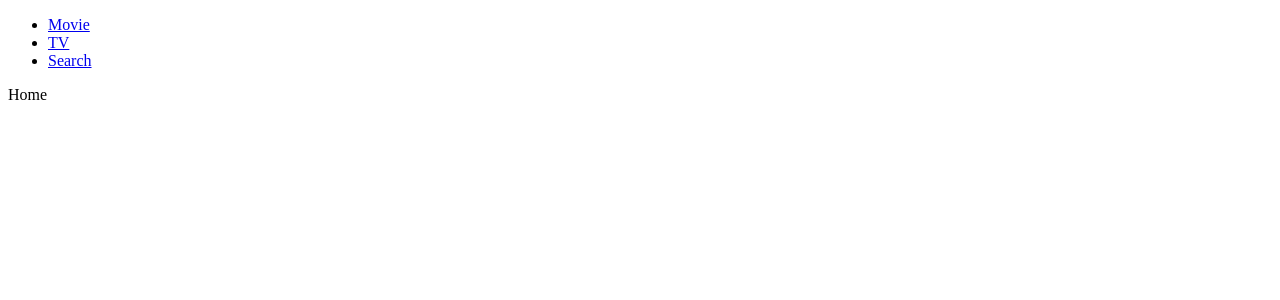
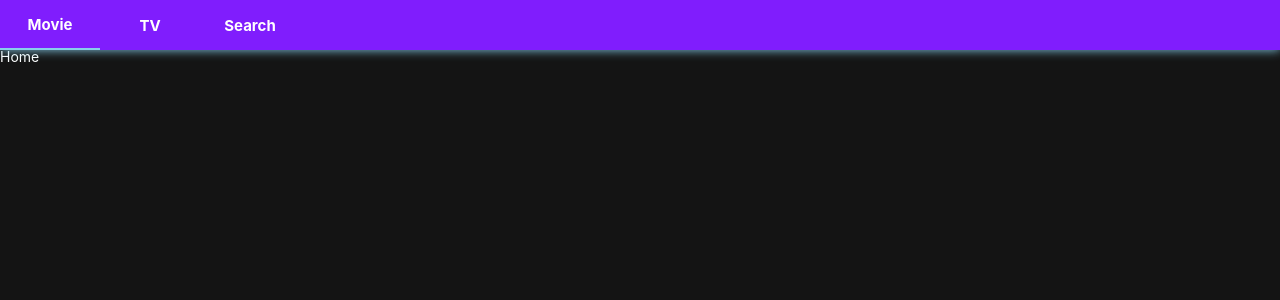
Before and after one commit to gonnabea/JFlix, a React (Create React App) app: page / in a window 1280 px wide. Shown: the top 300 px of the page. Built offline with nearby package versions, Linux system fonts and the light colour scheme.

Commit message:
#3 STYLES

```diff
--- a/package.json
+++ b/package.json
@@ -10,7 +10,9 @@
     "react": "^16.13.1",
     "react-dom": "^16.13.1",
     "react-router-dom": "^5.2.0",
-    "react-scripts": "3.4.1"
+    "react-scripts": "3.4.1",
+    "styled-components": "^5.1.1",
+    "styled-reset": "^4.1.6"
   },
   "scripts": {
     "start": "react-scripts start",
--- a/src/Components/App.js
+++ b/src/Components/App.js
@@ -1,15 +1,15 @@
 import React, {Component} from "react";
 import Router from "Components/Router";
-import Header from "Components/Header";
+import GlobalStyles from "Components/GlobalStyles"
 
 class App extends Component {
     render(){
         return(
             <>
-            <Header/>
             <Router />
+            <GlobalStyles/>
             </>
-        )
+        );
     }
 }
 
--- /dev/null
+++ b/src/Components/GlobalStyles.js
@@ -0,0 +1,22 @@
+import { createGlobalStyle } from "styled-components";
+import reset from "styled-reset";
+
+const globalStyles = createGlobalStyle`
+    ${reset};
+    a{
+        text-decoration: none;
+        color: inherit;
+    }
+    *{
+        box-sizing: border-box;
+    }
+    body{
+        font-family:-apple-system, BlinkMacSystemFont, 'Segoe UI', Roboto, Oxygen, Ubuntu, Cantarell, 'Open Sans', 'Helvetica Neue', sans-serif;
+        font-size: 14px;
+        background-color: rgba(20, 20, 20, 1);
+        color: white;
+        padding-top:50px;
+    }
+`
+
+export default globalStyles;
--- a/src/Components/Header.js
+++ b/src/Components/Header.js
@@ -1,19 +1,85 @@
 import React from "react";
-import { Link, Router } from "react-router-dom";
+import { Link, withRouter } from "react-router-dom";
+import styled from "styled-components";
+
+const Header = styled.header`
+color: white;
+height: 50px;
+display: flex;
+align-items: center;
+box-shadow: 0 0 10px skyblue;
+animation: mouseOut 0.3s forwards;
+position: fixed;
+top: 0;
+width: 100vw;
+font-size: 15px;
+font-weight: 700;
+:hover{
+    color: white;
+    animation: mouseOn 0.3s forwards;
+}
+
+@keyframes mouseOn{
+    from{
+        background-color: rgba(20,20,20,1);
+    }
+    to{
+        background-color: #801DFD;
+    }
+}
+@keyframes mouseOut{
+    from{
+        background-color: #801DFD;
+    }
+    to{
+        background-color: rgba(20,20,20,1);
+    }
+}
+`
+
+const List = styled.ul`
+display: flex;
+
+`
+
+const Item = styled.li`
+width: 100px;
+height: 50px;
+text-align: center;
+display: flex;
+justify-content: center;
+`
+
+const SLink = styled(Link)`
+height: 100%;
+width: 100%;
+display: flex;
+align-items: center;
+justify-content: center;
+background-color: ${props => props.current ? "#801DFD" : "tansparent"};
+border-bottom: ${props => props.current ? "solid 2px skyblue" : "none"};
+transition: border-bottom 0.1s ease-in-out;
+:hover{
+
+}
+`
 
 
-export default () => (
-    <header>
-        <ul>
-            <li>
-                <a href="/">Movie</a>
-            </li>
-            <li>
-                <a href="/tv">TV</a>
-            </li>
-            <li>
-                <a href="/search">Search</a>
-            </li>
-        </ul>
-    </header>
-)
+
+export default withRouter(({location: {pathname}}) => (
+
+    <Header>
+        {console.log(pathname)}
+        <List>
+            <Item >
+                <SLink current={pathname === "/"} to="/">Movie</SLink>
+            </Item>
+            <Item >
+                <SLink current={pathname === "/tv"} to="/tv">TV</SLink>
+            </Item>
+            <Item>
+                <SLink current={pathname === "/search"} to="/search">Search</SLink>
+            </Item>
+        </List>
+    </Header>
+))
--- a/src/Components/Router.js
+++ b/src/Components/Router.js
@@ -4,10 +4,12 @@ import Home from "Routes/Home";
 import TV from "Routes/TV";
 import Search from "Routes/Search";
 import Popular from "Routes/Popular";
+import Header from "./Header";
 
 export default () => (
 
     <Router>
+        <Header/>
         <Switch>
         <Route path="/" exact component={Home}/>
         <Route path="/tv" exact component={TV}/>
```
Also changed, not shown: 1 other file (tests, documents, lock files or other folders).
